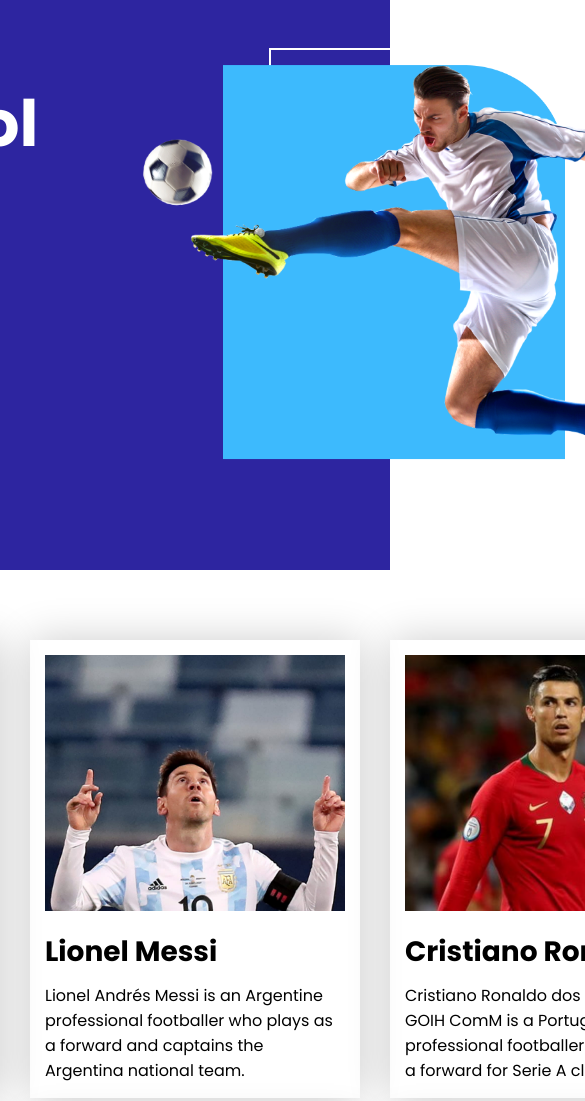
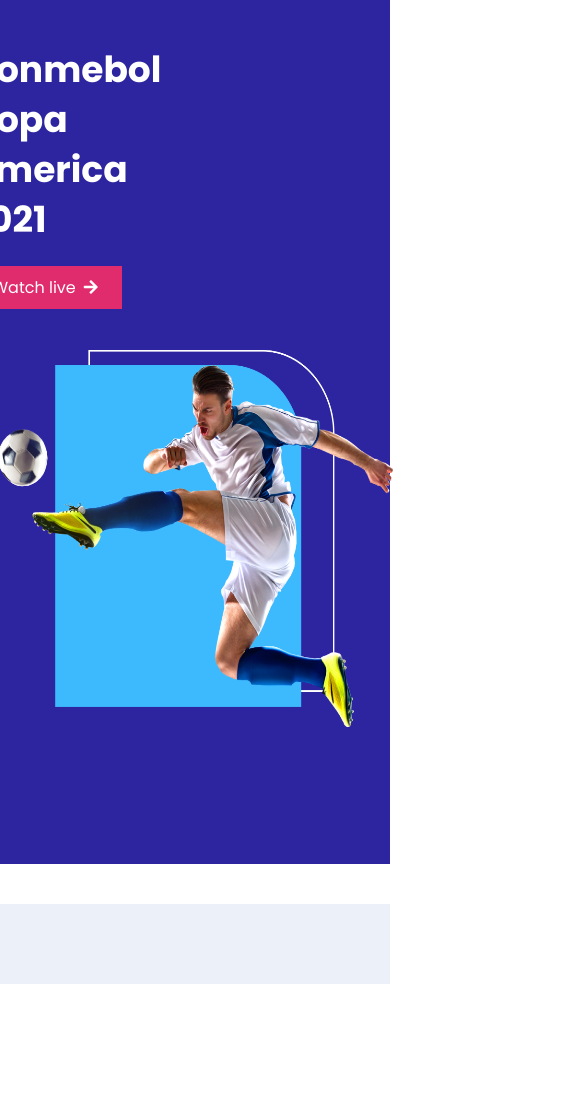
Before and after one commit to DruboSaptapan/assignment-2.2, a plain HTML site: page index.html in a window 390 px wide. Shown: the top 1101 px of the page, 585 px wide, since content can reach past the window. After the commit the page ends 1024 px from the top, so only its background shows below. Drawn offline with Linux system fonts and the light colour scheme.

Commit message:
banner section updated

```diff
--- a/css/style.css
+++ b/css/style.css
@@ -239,6 +239,39 @@ footer p{
     font-family: 'Poppins', sans-serif;
     font-size: 18px;
 }
-/*----------------
- footer area end
- -------------- */
+/*-------------
+footer area end
+------------- */
+
+/*-----------
+mobile devices
+------------*/
+
+@media only screen and (max-width:480px) {
+    #banner{
+        flex-direction: column;
+        align-items: center;
+        padding-top: 45px;
+        width: 100%;
+    }
+    #banner .text h1{
+        font-size: 36px;
+        line-height: 50px;
+        margin: 0 65px 30px 16px;
+        width: 238px;
+    }
+    #banner .text a{
+        margin-left: 16px;
+    }
+    #banner .image{
+        margin-top: 50px;
+        margin: 50px 16px;
+    }
+    #banner .image img{
+        width: 400px;
+        height: 380px;
+    }
+    #players, #schedule, .sponsors, footer{
+        display: none;
+    }
+}
```
Also changed, not shown: index.html (+2 -0 lines).
